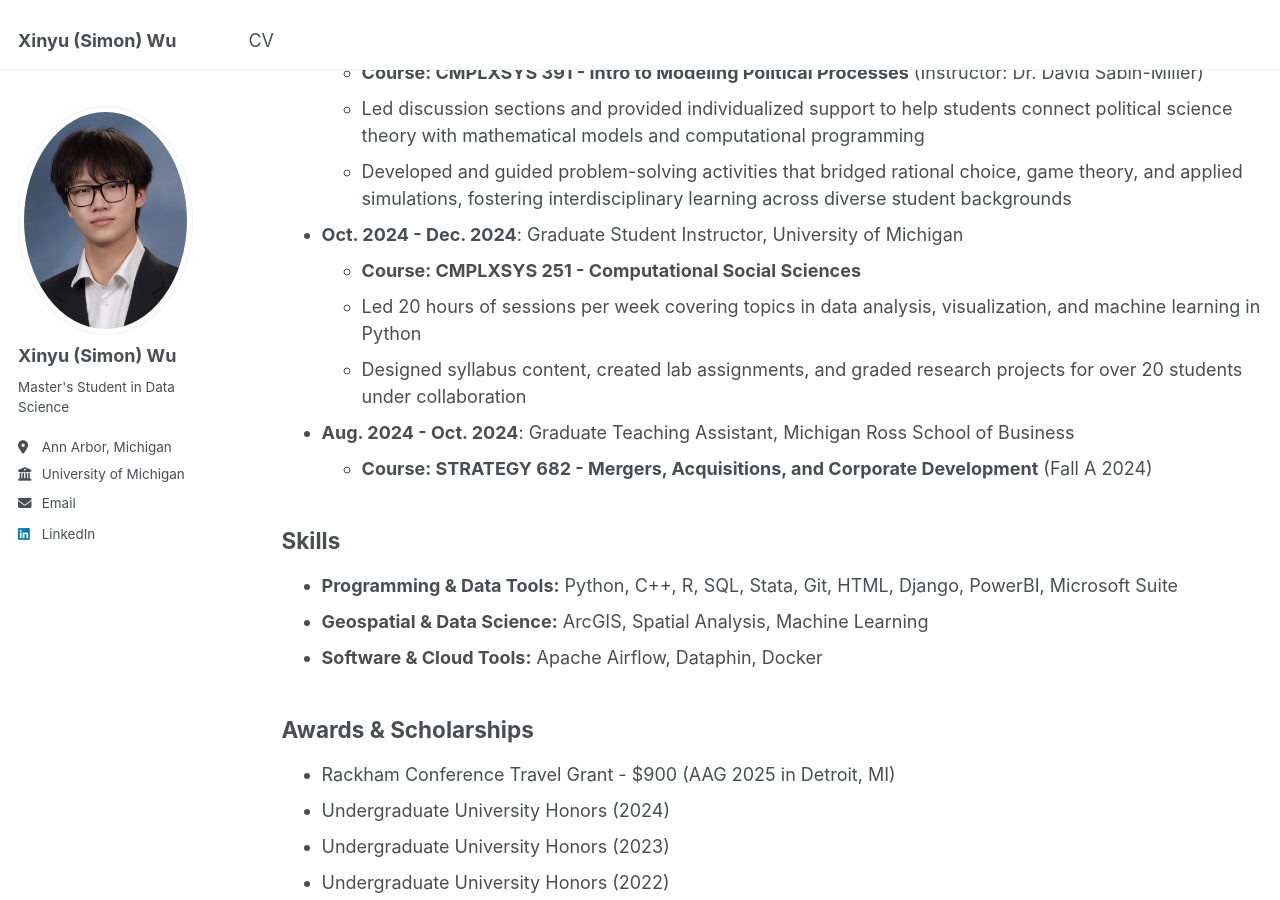
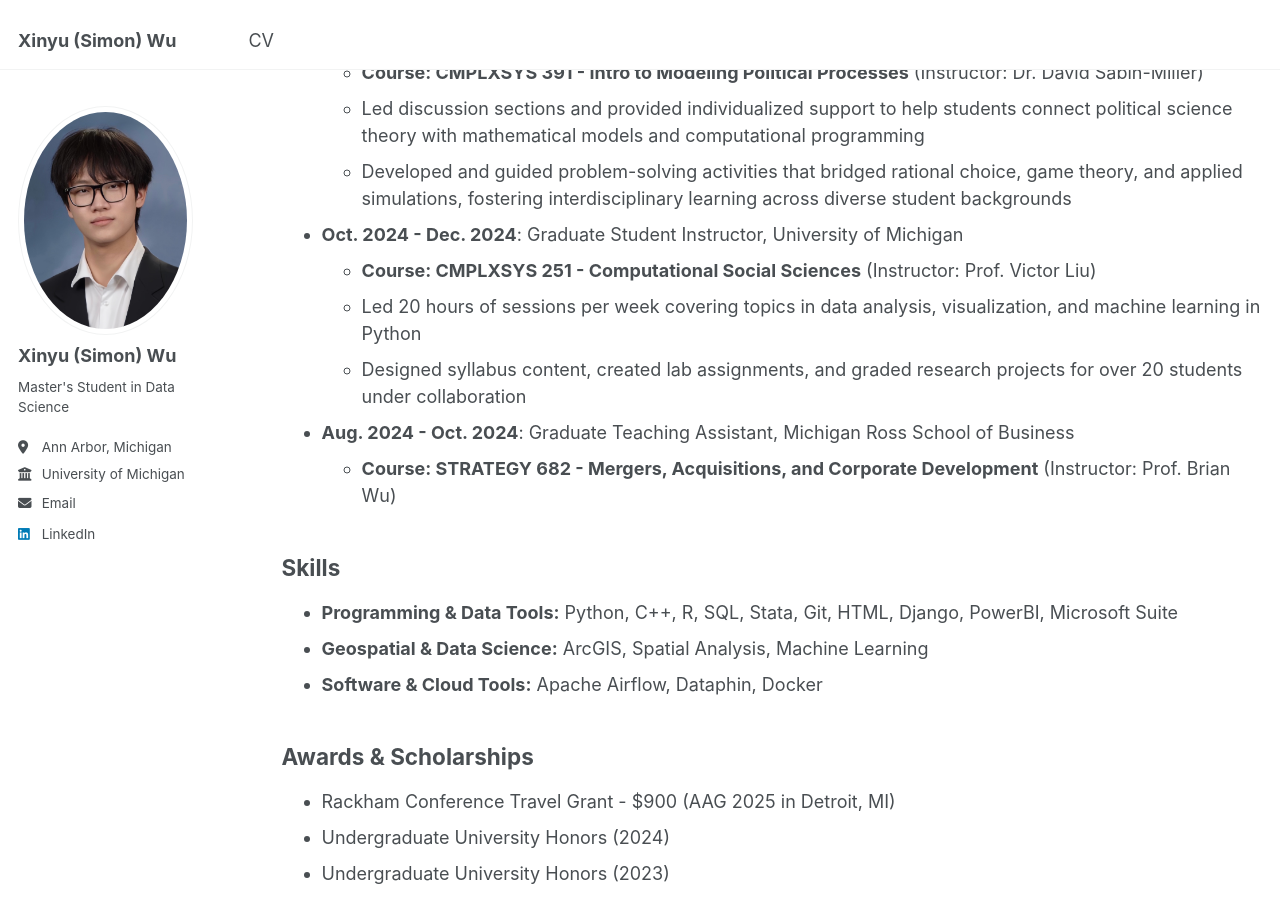
Before and after one commit to Simonxyw/simonxyw.github.io, a Jekyll site: the page built from _pages/cv.md, in a window 1280 px wide and 900 px high, scrolled down 2787 px. Built offline with Jekyll 4.4.1, drawn with Linux system fonts in a browser that asks for light colours.

Commit message:
Update cv.md

```diff
--- a/_pages/cv.md
+++ b/_pages/cv.md
@@ -85,12 +85,12 @@ Teaching Experience
   * Developed and guided problem-solving activities that bridged rational choice, game theory, and applied simulations, fostering interdisciplinary learning across diverse student backgrounds
 
 * **Oct. 2024 - Dec. 2024**: Graduate Student Instructor, University of Michigan
-  * **Course: CMPLXSYS 251 - Computational Social Sciences**
+  * **Course: CMPLXSYS 251 - Computational Social Sciences** (Instructor: Prof. Victor Liu)
   * Led 20 hours of sessions per week covering topics in data analysis, visualization, and machine learning in Python
   * Designed syllabus content, created lab assignments, and graded research projects for over 20 students under collaboration
 
 * **Aug. 2024 - Oct. 2024**: Graduate Teaching Assistant, Michigan Ross School of Business
-  * **Course: STRATEGY 682 - Mergers, Acquisitions, and Corporate Development** (Fall A 2024)
+  * **Course: STRATEGY 682 - Mergers, Acquisitions, and Corporate Development** (Instructor: Prof. Brian Wu)
 
 Skills
 -----
```
